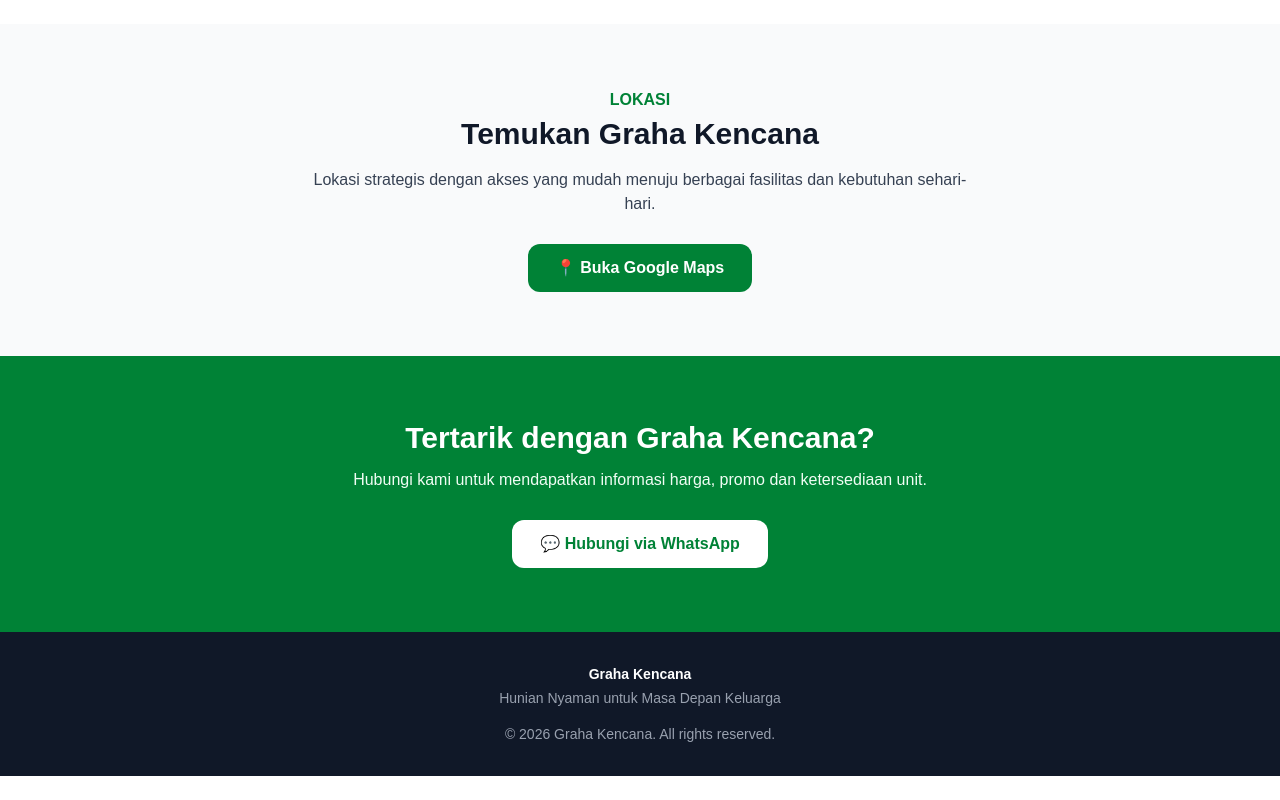
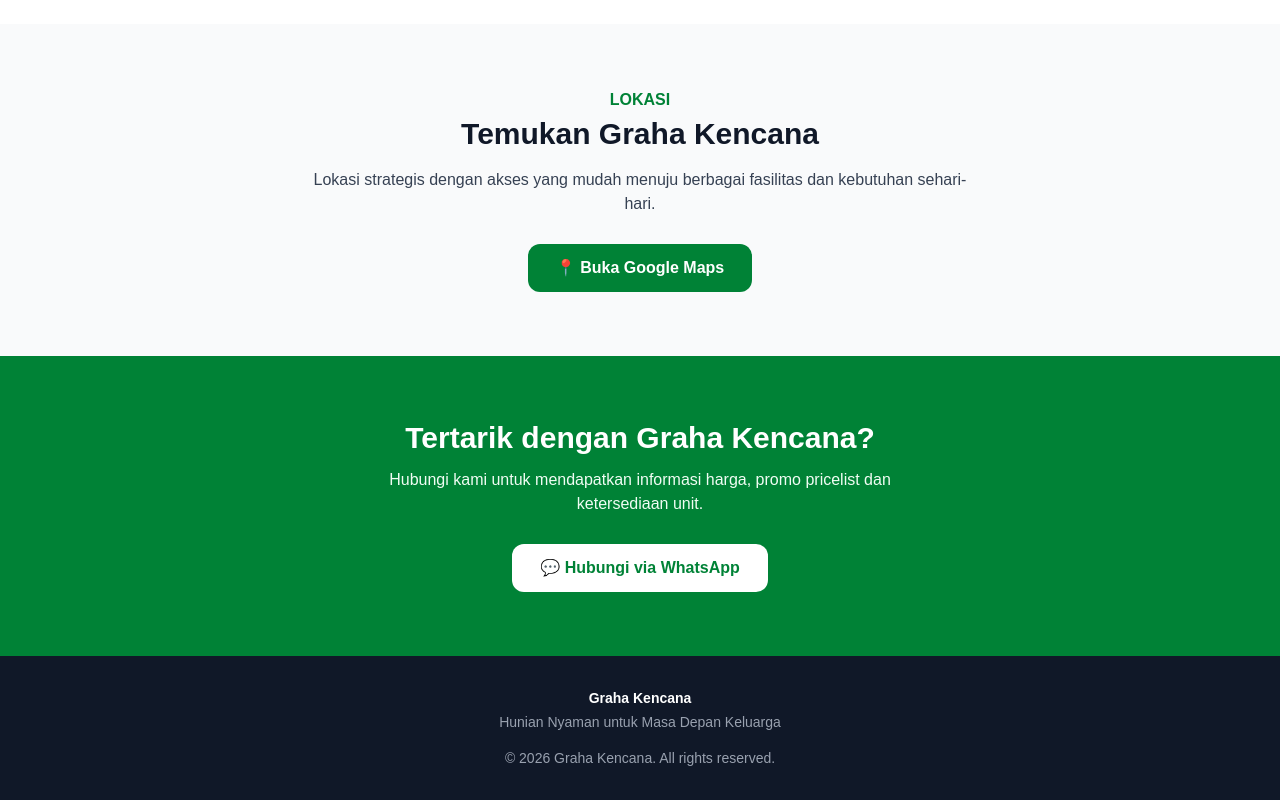
Before and after one commit to Vincentius-spec/graha-kencana, a Next.js app: page / in a window 1280 px wide. Shown: the part 2431-3231 px from the top of the page. Before the commit the page ends 3207 px from the top, so only its background shows below. Built offline with nearby package versions, Linux system fonts and the light colour scheme.

Commit message:
update website Graha Kencana

```diff
--- a/app/page.tsx
+++ b/app/page.tsx
@@ -374,7 +374,7 @@ export default function Home() {
 
           <p className="mx-auto mt-3 max-w-xl text-green-50">
             Hubungi kami untuk mendapatkan informasi harga,
-            promo dan ketersediaan unit.
+            promo pricelist dan ketersediaan unit.
           </p>
 
           <a
```
